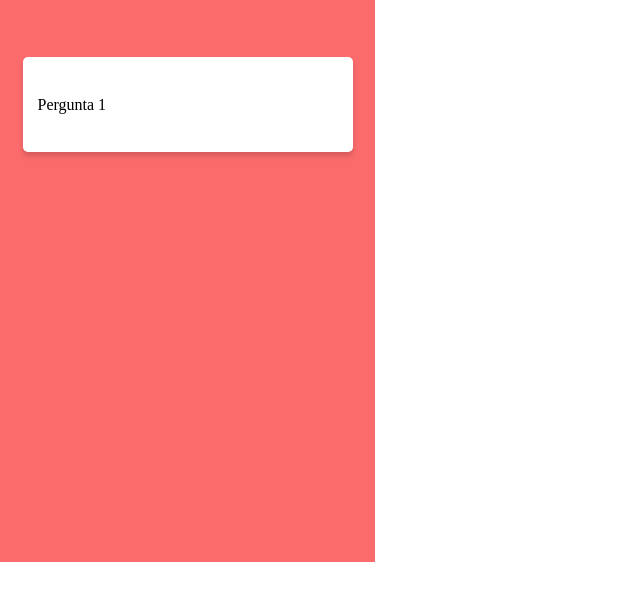
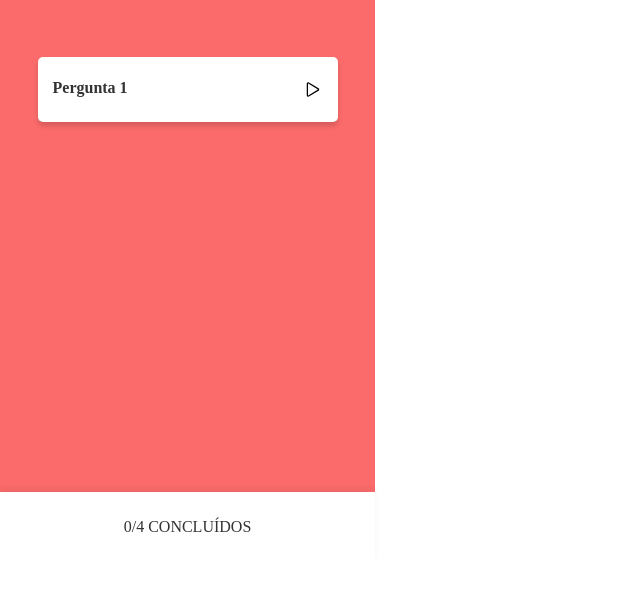
Before and after one commit to Tavares-ltc/projeto8-zaprecall, a React app: page / in a window 1280 px wide. Shown: the part 105-706 px from the top of the page, without its empty margins (0-640 px from the left). Built offline with nearby package versions, Linux system fonts and the light colour scheme; a web font is replaced by a local one.

Commit message:
Agora o botão de iniciar Recall passa para a página seguinte.

```diff
--- a/public/index.html
+++ b/public/index.html
@@ -1,16 +1,22 @@
-
 <!DOCTYPE html>
 <html lang="pt-br">
+
 <head>
   <meta charset="utf-8" />
   <meta name="viewport" content="width=device-width, initial-scale=1" />
   <title>ZapRecall</title>
-    <link rel="stylesheet" type="text/css" href="//fonts.googleapis.com/css?family=Righteous" />
+  <link rel="preconnect" href="https://fonts.googleapis.com/" />
+    <link rel="preconnect" href="https://fonts.gstatic.com/" crossorigin />
+    <link href="https://fonts.googleapis.com/css2?family=Recursive:wght@400;700&family=Righteous&display=swap" rel="stylesheet" />
   <link rel="stylesheet" href="reset.css">
   <link rel="stylesheet" href="style.css">
 </head>
+
 <body>
   <noscript>You need to enable JavaScript to run this app.</noscript>
   <div class="root"></div>
+  <script type="module" src="https://unpkg.com/ionicons@5.5.2/dist/ionicons/ionicons.esm.js"></script>
+  <script nomodule src="https://unpkg.com/ionicons@5.5.2/dist/ionicons/ionicons.js"></script>
 </body>
+
 </html>
--- a/public/style.css
+++ b/public/style.css
@@ -1,8 +1,11 @@
-h1 {
+* h1 {
     font-family: Righteous;
 }
-h2 {
+* h2 {
     font-family:Recursive;
+}
+* {
+box-sizing: border-box;
 }
 .button:hover {
 cursor: pointer;
@@ -11,6 +14,7 @@ cursor: pointer;
     width: 375px;
     height: 667px;
     background-color: #FB6B6B;
+    position: relative;
 }
 
 .launchPage {
@@ -87,3 +91,31 @@ cursor: pointer;
     box-shadow: 0 4px 5px rgba(0, 0, 0, 0.15);
     padding: 15px;
 }
+.recallPage .askCard ion-icon {
+    width: 20px;
+    height: 23px;
+}
+.recallPage .askCard h2 {
+    font-weight: 700;
+    size: 16px;
+    height: 19px;
+    color: #333333;
+}
+
+.recallPage .footer {
+    width: 375px;
+    height: 70px;
+    background-color: #FFFFFF;
+    position: absolute;
+    bottom: 0;
+    box-shadow: 0 -4px 6px rgba(0, 0, 0, 0.05);
+    display: flex;
+    justify-content: center;
+    align-items: center;
+}
+.recallPage .footer h2 {
+font-weight: 400;
+size:18px;
+color: #333333;
+
+}
--- a/src/index.js
+++ b/src/index.js
@@ -6,8 +6,7 @@ function App() {
     return (
         <div className='background'>
 
-    {/* <LaunchPage/> */}
-    <Recall/>
+    <LaunchPage/>
         </div>
     )
 }
--- a/src/launch.js
+++ b/src/launch.js
@@ -1,20 +1,29 @@
+import React from "react";
+import Recall from "./recall";
 
 function Logo() {
-    return(
+    return (
         <div className="logo">
             <img src="img/logo.png"></img>
             <h1>ZapRecall</h1>
         </div>
     )
 }
+
 function LaunchPage() {
-    return(
+    const [tela, setTela] = React.useState(false)
+
+    return (
+        <>
+            {(tela) ? (
                 <div className="launchPage">
-    <Logo/>
-    <div className="button">
+                    <Logo />
+                    <div className="button" onClick={() => setTela(!tela)}>
                         <h2>Iniciar Recall!</h2>
                     </div>
                 </div>
+            ) : (<Recall />)}
+        </>
     )
 }
 
--- a/src/recall.js
+++ b/src/recall.js
@@ -1,10 +1,21 @@
+const questionsList = [
+{question:  'O que é JSX?', answer: 'Uma extensão de linguagem do JavaScript'},
+{question:  'O React é __ ', answer: 'uma biblioteca JavaScript para construção de interfaces'},
+{question:  'Componentes devem iniciar com __ ', answer: 'letra maiúscula'},
+{question:  'Podemos colocar __ dentro do JSX  ', answer: 'expressões'},
+{question:  'O ReactDOM nos ajuda __ ', answer: 'interagindo com a DOM para colocar componentes React na mesma'},
+{question:  'Usamos o npm para', answer: 'gerenciar os pacotes necessários e suas dependências'},
+{question:  'Usamos props para __', answer: 'passar diferentes informações para componentes'},
+{question:  'Usamos estado (state) para __', answer: 'dizer para o React quais informações quando atualizadas devem renderizar a tela novamente'},
+]
+
 
 function AskCards() {
     return (
 
         <div className="askCard">
             <h2>Pergunta 1</h2>
-
+            <ion-icon name="play-outline"></ion-icon>
         </div>
     )
 }
@@ -16,6 +27,11 @@ function Recall() {
                 <h1>ZapRecall</h1>
             </div>
             <AskCards />
+            <div className="footer">
+                <h2>
+                    0/4 CONCLUÍDOS
+                </h2>
+            </div>
         </div>
     )
 }
```
Lines whose indentation alone changed are shown as unchanged.
